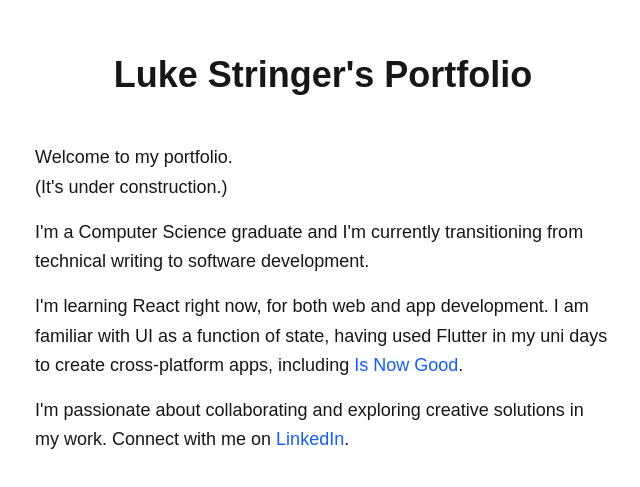
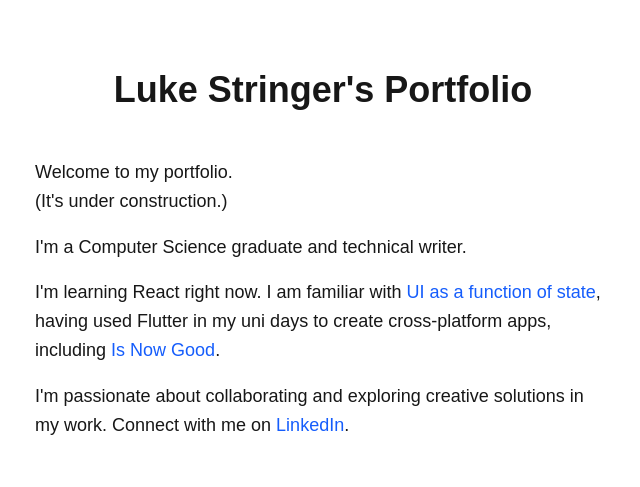
Before and after one commit to lukestringer/com, a Next.js app: page / in a window 1280 px wide. Shown: the part 145-632 px from the top of the page, without its empty margins (317-957 px from the left). Built offline with nearby package versions, Linux system fonts and the light colour scheme.

Commit message:
updated some text and things

```diff
--- a/src/app/globals.css
+++ b/src/app/globals.css
@@ -14,8 +14,8 @@
 
 @media (prefers-color-scheme: dark) {
   :root {
-    --background: #282828;
-    --foreground: #FFCC00;
+    /* --background: #282828;
+    --foreground: #FFCC00; */
   }
 }
 
--- a/src/app/page.tsx
+++ b/src/app/page.tsx
@@ -2,45 +2,33 @@ export default function Home() {
   return (
     <div className="flex flex-col items-center justify-center min-h-screen px-8">
       <header className="mb-8">
-        <h1 className="text-4xl font-bold text-center">
-          Luke Stringer&apos;s Portfolio
-        </h1>
+        <h1 className="text-4xl font-bold text-center">Luke Stringer&apos;s Portfolio</h1>
       </header>
       <main className="max-w-xl text-lg leading-relaxed">
-        <p className="mt-4">Welcome to my portfolio.
-        </p>
+        <p className="mt-4">Welcome to my portfolio.</p>
         <p>(It&apos;s under construction.)</p>
-        <p className="mt-4">
-          I&apos;m a Computer Science graduate and
-          I&apos;m currently transitioning from technical writing to software
-          development.
-        </p>
+        <p className="mt-4">I&apos;m a Computer Science graduate and technical writer.</p>
         {/*
         TODO update Is Now Good link to subpage with explanation of the purpose of the app -- include the presentation from uni and embed the youtube links from the pres.
         Mention the app was the first one you made with Flutter and it was done quickly at uni.
          */}
         <p className="mt-4">
-          I&apos;m learning React right now, for both web and app
-          development.
-          I am familiar with{" "}
-          <a href="https://docs.flutter.dev/assets/images/docs/app-architecture/common-architecture-concepts/ui-f-state.png">
-            UI as a function of state
-          </a>
-          , having used Flutter in my uni days to create cross-platform apps,
-          including{" "}
+          I&apos;m learning React right now. I am familiar with{" "}
           <a
-            href="https://lukejoshuastringer.github.io/#/"
+            href="https://docs.flutter.dev/app-architecture/concepts"
             className="text-blue-600 hover:underline"
             target="_blank"
           >
+            UI as a function of state
+          </a>
+          , having used Flutter in my uni days to create cross-platform apps, including{" "}
+          <a href="https://lukejoshuastringer.github.io/#/" className="text-blue-600 hover:underline" target="_blank">
             Is Now Good
           </a>
           .
         </p>
         <p className="mt-4">
-          I&apos;m passionate about collaborating and exploring creative
-          solutions in my work.
-          Connect with me on{" "}
+          I&apos;m passionate about collaborating and exploring creative solutions in my work. Connect with me on{" "}
           <a
             href="https://www.linkedin.com/in/lukestringer/"
             target="_blank"
```
